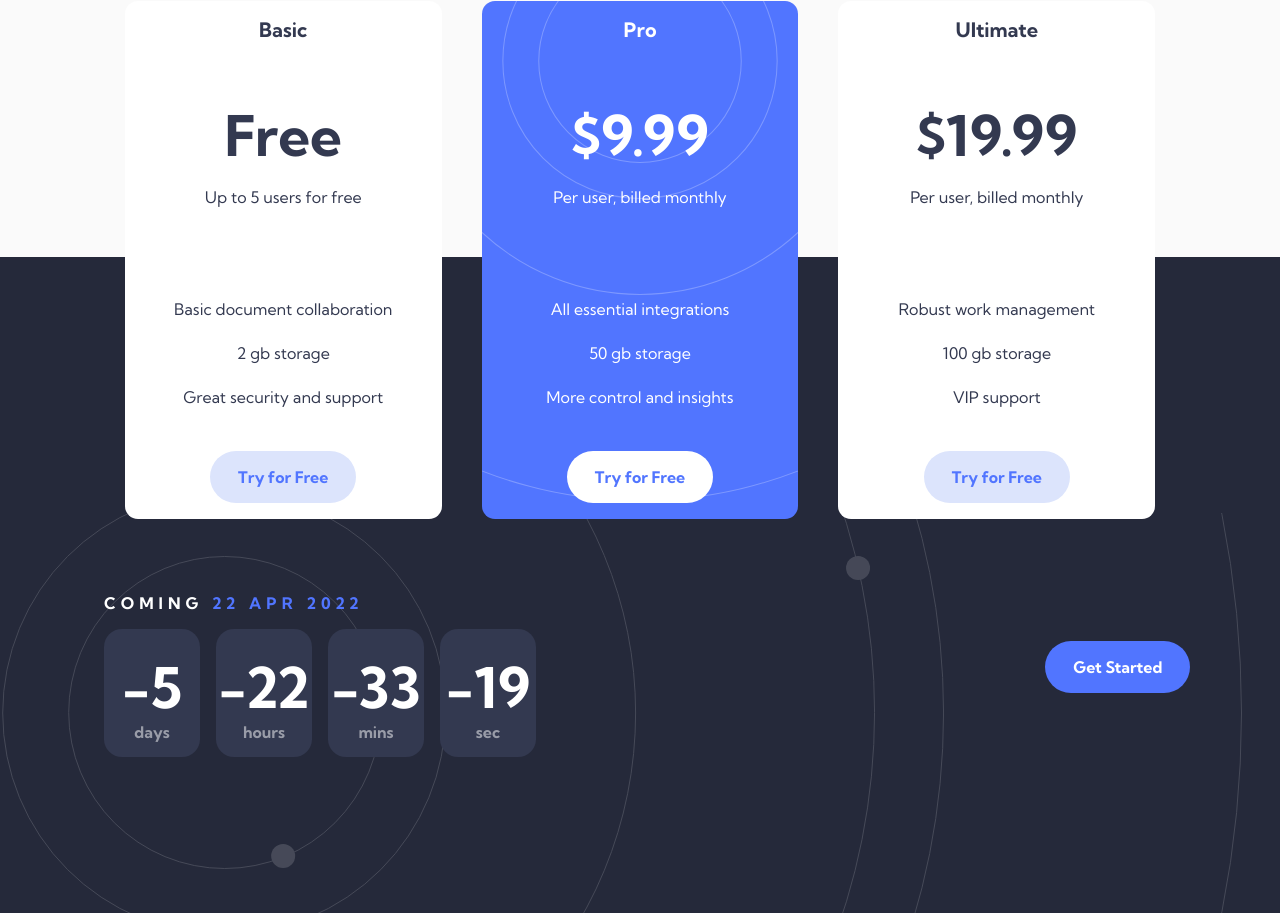
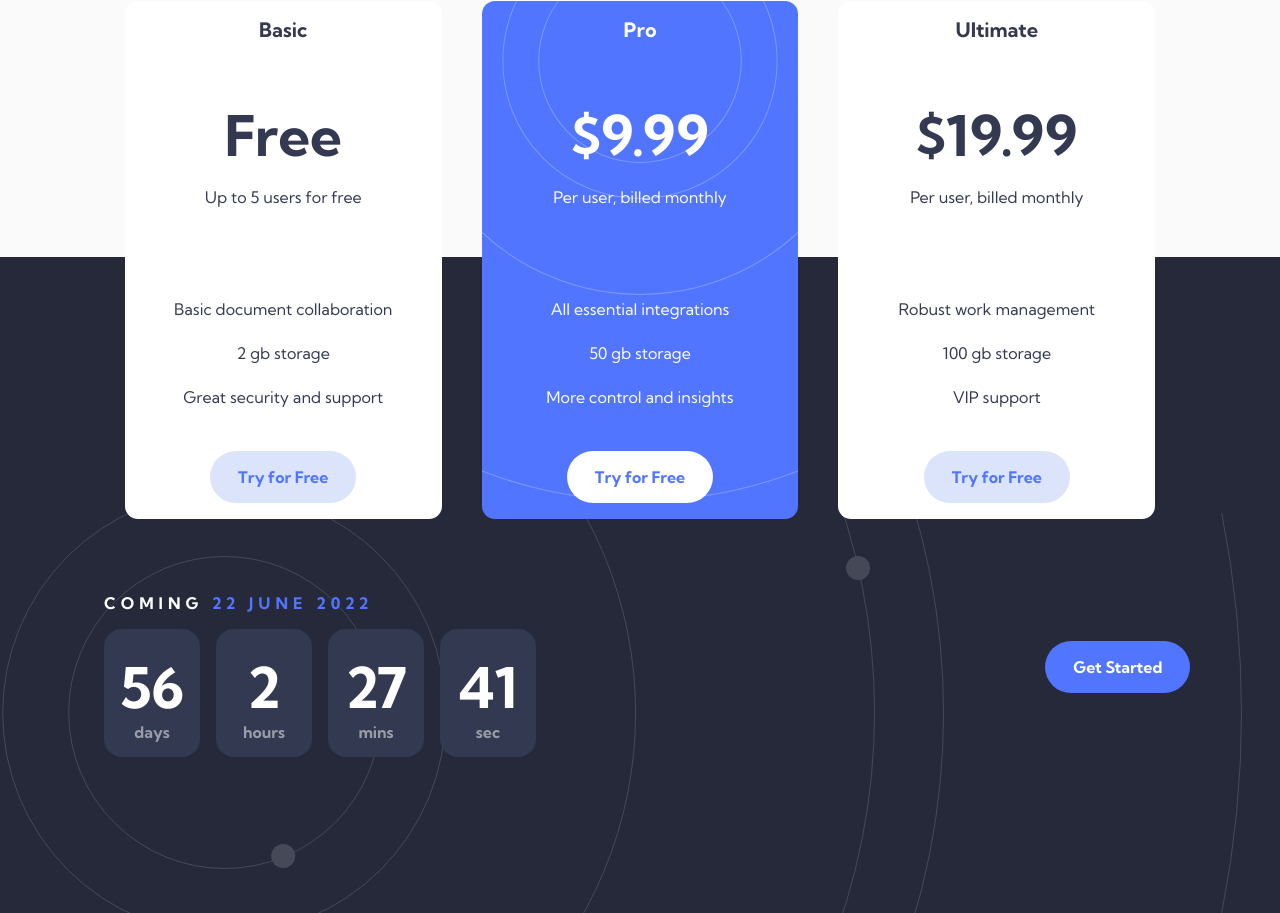
Before and after one commit to jenniferokafor/officelite, a plain HTML site: page html/index.html in a window 1280 px wide. Shown: the part 785-1698 px from the top of the page. Drawn offline with Linux system fonts and the light colour scheme.

Commit message:
increasing date on countdown timer

```diff
--- a/html/index.html
+++ b/html/index.html
@@ -92,7 +92,7 @@
 <!--countdown section in the footer-->
 
 <div class="countdown">
-    <div class="coming-soon">Coming <span class= "date-of-launch">22 Apr 2022</span></div>
+    <div class="coming-soon">Coming <span class= "date-of-launch">22 June 2022</span></div>
 
     <div class= "timer">
         <div class="countdown-details"><span class= "countdown-number day">47</span><span class="countdown-text">days</span></div>
--- a/js/index.js
+++ b/js/index.js
@@ -1,7 +1,7 @@
 // building the countdown timer
 
 const countdown = () => {
-    const countDate = new Date('April 22, 2022 00:00:00').getTime();
+    const countDate = new Date('June 22, 2022 00:00:00').getTime();
     // get the difference between the launch date and now
     const now = new Date().getTime();
     const gap = countDate - now;
```
Also changed, not shown: html/sign-up.html (+1 -1 lines), 2 other files.
